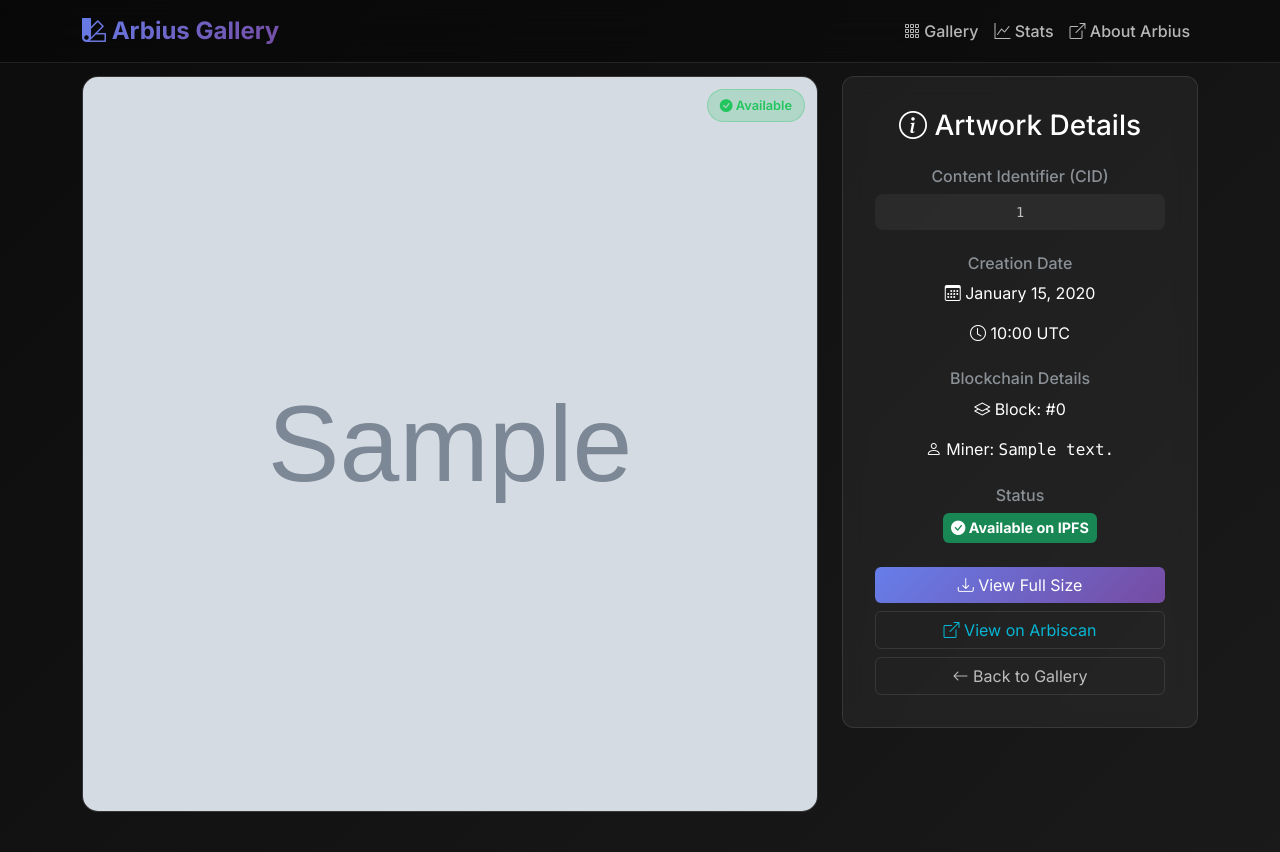
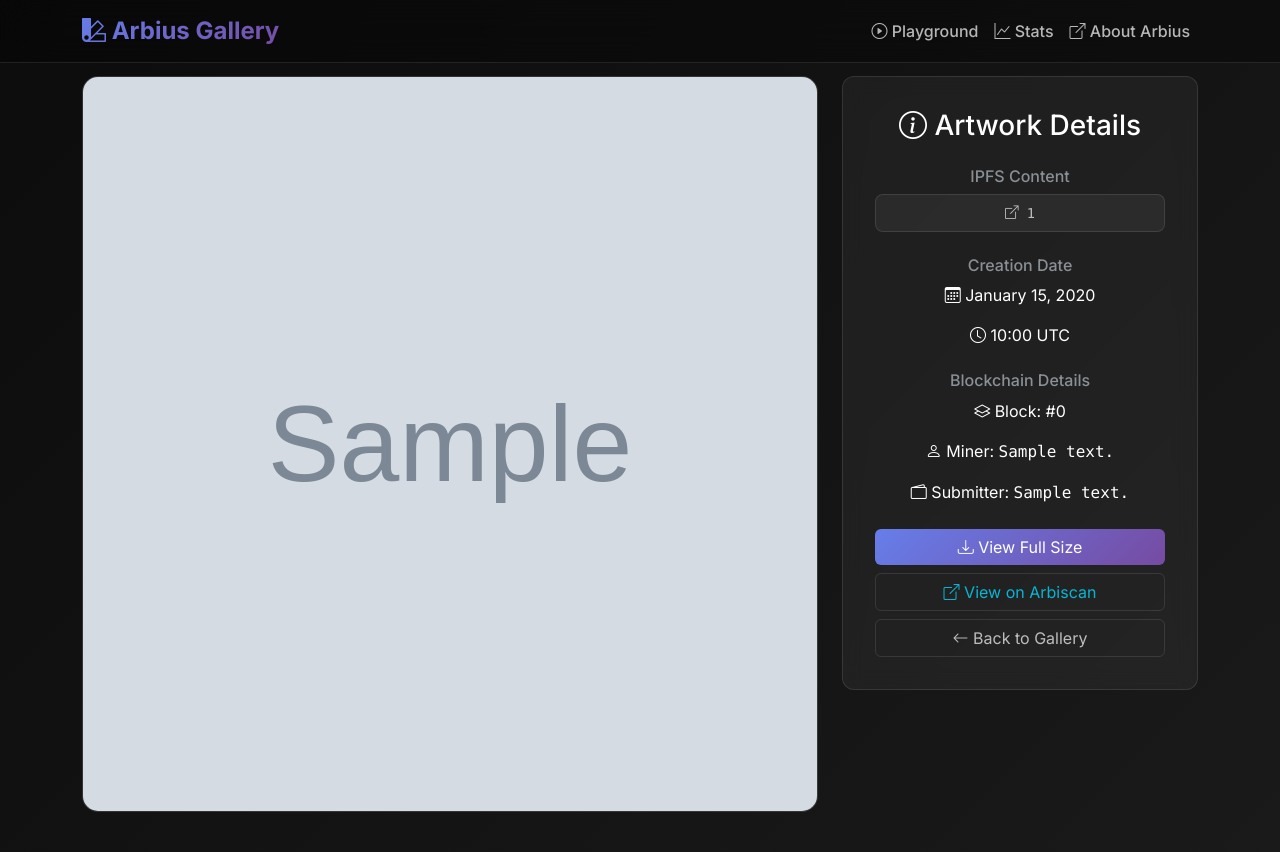
Before and after one commit to svdl1185/arbius_gallery, a Django app: page /gallery/image/1/ in a window 1280 px wide. Shown: the top 852 px of the page. Run offline with Django 5.2, Linux system fonts and the light colour scheme; tables that the repository leaves empty hold one stand-in row (values such as "Sample post"); grey boxes marked "Sample" are stand-in pictures.

Commit message:
Major UI/UX updates: navbar changes, new stats, clickable cards, IPFS links - Remove Gallery from navbar, add Playground link - Update About link to arbius.ai - Replace stats: Total Images, Total Wallets, New (24h) - Remove Live status badges - Make entire image cards clickable - Convert CID to clickable IPFS link - Add submitter address to blockchain details - Remove status section from detail view - Improve hover effects and styling

```diff
--- a/gallery/templates/gallery/base.html
+++ b/gallery/templates/gallery/base.html
@@ -126,11 +126,17 @@
             overflow: hidden;
             transition: all 0.3s ease;
             backdrop-filter: blur(10px);
+            color: inherit;
         }
 
         .image-card:hover {
             transform: translateY(-5px);
             box-shadow: 0 15px 40px rgba(0, 0, 0, 0.4);
+            color: inherit;
+        }
+
+        a:hover .image-card {
+            color: inherit;
         }
 
         .image-wrapper {
@@ -187,6 +193,11 @@
             border-radius: 8px;
             margin-bottom: 0.5rem;
             word-break: break-all;
+        }
+
+        .image-cid:hover {
+            background: rgba(255, 255, 255, 0.1) !important;
+            transform: translateY(-1px);
         }
 
         .image-meta {
@@ -267,8 +278,8 @@
             <div class="collapse navbar-collapse" id="navbarNav">
                 <ul class="navbar-nav ms-auto">
                     <li class="nav-item">
-                        <a class="nav-link" href="{% url 'gallery:index' %}">
-                            <i class="bi bi-grid-3x3-gap"></i> Gallery
+                        <a class="nav-link" href="https://arbiusplayground.com/" target="_blank">
+                            <i class="bi bi-play-circle"></i> Playground
                         </a>
                     </li>
                     <li class="nav-item">
@@ -277,7 +288,7 @@
                         </a>
                     </li>
                     <li class="nav-item">
-                        <a class="nav-link" href="https://arbius.org" target="_blank">
+                        <a class="nav-link" href="https://arbius.ai" target="_blank">
                             <i class="bi bi-box-arrow-up-right"></i> About Arbius
                         </a>
                     </li>
--- a/gallery/templates/gallery/image_detail.html
+++ b/gallery/templates/gallery/image_detail.html
@@ -11,9 +11,6 @@
                         <img src="{{ image.image_url }}"
                              alt="Arbius AI Art - {{ image.cid }}"
                              class="w-100 h-100" style="object-fit: cover;">
-                        <div class="status-badge status-accessible">
-                            <i class="bi bi-check-circle-fill"></i> Available
-                        </div>
                     {% else %}
                         <div class="loading-placeholder">
                             <div class="text-center">
@@ -21,9 +18,6 @@
                                 <h5>Processing on IPFS</h5>
                                 <p class="text-muted">This AI artwork is being distributed across the IPFS network</p>
                             </div>
-                        </div>
-                        <div class="status-badge status-pending">
-                            <i class="bi bi-clock-fill"></i> Processing
                         </div>
                     {% endif %}
                 </div>
@@ -37,8 +31,12 @@
                 </h3>
 
                 <div class="mb-4">
-                    <h6 class="text-muted mb-2">Content Identifier (CID)</h6>
-                    <div class="image-cid">{{ image.cid }}</div>
+                    <h6 class="text-muted mb-2">IPFS Content</h6>
+                    <a href="https://ipfs.arbius.org/ipfs/{{ image.cid }}/out-1.png" target="_blank" class="text-decoration-none">
+                        <div class="image-cid" style="cursor: pointer; border: 1px solid var(--card-border);">
+                            <i class="bi bi-box-arrow-up-right"></i> {{ image.cid }}
+                        </div>
+                    </a>
                 </div>
 
                 <div class="mb-4">
@@ -51,19 +49,7 @@
                     <h6 class="text-muted mb-2">Blockchain Details</h6>
                     <p><i class="bi bi-layers"></i> Block: #{{ image.block_number|floatformat:"0" }}</p>
                     <p><i class="bi bi-person"></i> Miner: <span class="font-monospace">{{ image.miner_address|truncatechars:20 }}</span></p>
-                </div>
-
-                <div class="mb-4">
-                    <h6 class="text-muted mb-2">Status</h6>
-                    {% if image.is_accessible %}
-                        <span class="badge bg-success p-2">
-                            <i class="bi bi-check-circle-fill"></i> Available on IPFS
-                        </span>
-                    {% else %}
-                        <span class="badge bg-warning p-2">
-                            <i class="bi bi-clock-fill"></i> Propagating on IPFS
-                        </span>
-                    {% endif %}
+                    <p><i class="bi bi-wallet2"></i> Submitter: <span class="font-monospace">{{ image.miner_address|truncatechars:20 }}</span></p>
                 </div>
 
                 <div class="d-grid gap-2">
--- a/gallery/views.py
+++ b/gallery/views.py
@@ -1,6 +1,8 @@
 from django.shortcuts import render, get_object_or_404
 from django.core.paginator import Paginator
 from django.db.models import Q
+from django.utils import timezone
+from datetime import timedelta
 from .models import ArbiusImage, ScanStatus
 
 
@@ -11,8 +13,13 @@ def index(request):
 
     # Calculate stats for display
     total_images = ArbiusImage.objects.count()
-    accessible_images = ArbiusImage.objects.filter(is_accessible=True).count()
-    pending_images = total_images - accessible_images
+
+    # Count unique wallets that have generated images (using miner_address since it's populated)
+    unique_wallets = ArbiusImage.objects.values('miner_address').distinct().count()
+
+    # Count new images in the last 24 hours
+    twenty_four_hours_ago = timezone.now() - timedelta(hours=24)
+    new_images_24h = ArbiusImage.objects.filter(timestamp__gte=twenty_four_hours_ago).count()
 
     # Pagination
     paginator = Paginator(images, 12)  # Show 12 images per page
@@ -24,8 +31,8 @@ def index(request):
         'page_obj': page_obj,
         'is_paginated': page_obj.has_other_pages(),
         'total_images': total_images,
-        'accessible_images': accessible_images,
-        'pending_images': pending_images,
+        'unique_wallets': unique_wallets,
+        'new_images_24h': new_images_24h,
     }
 
     return render(request, 'gallery/index.html', context)
```
Also changed, not shown: gallery/templates/gallery/index.html (+6 -13 lines).
